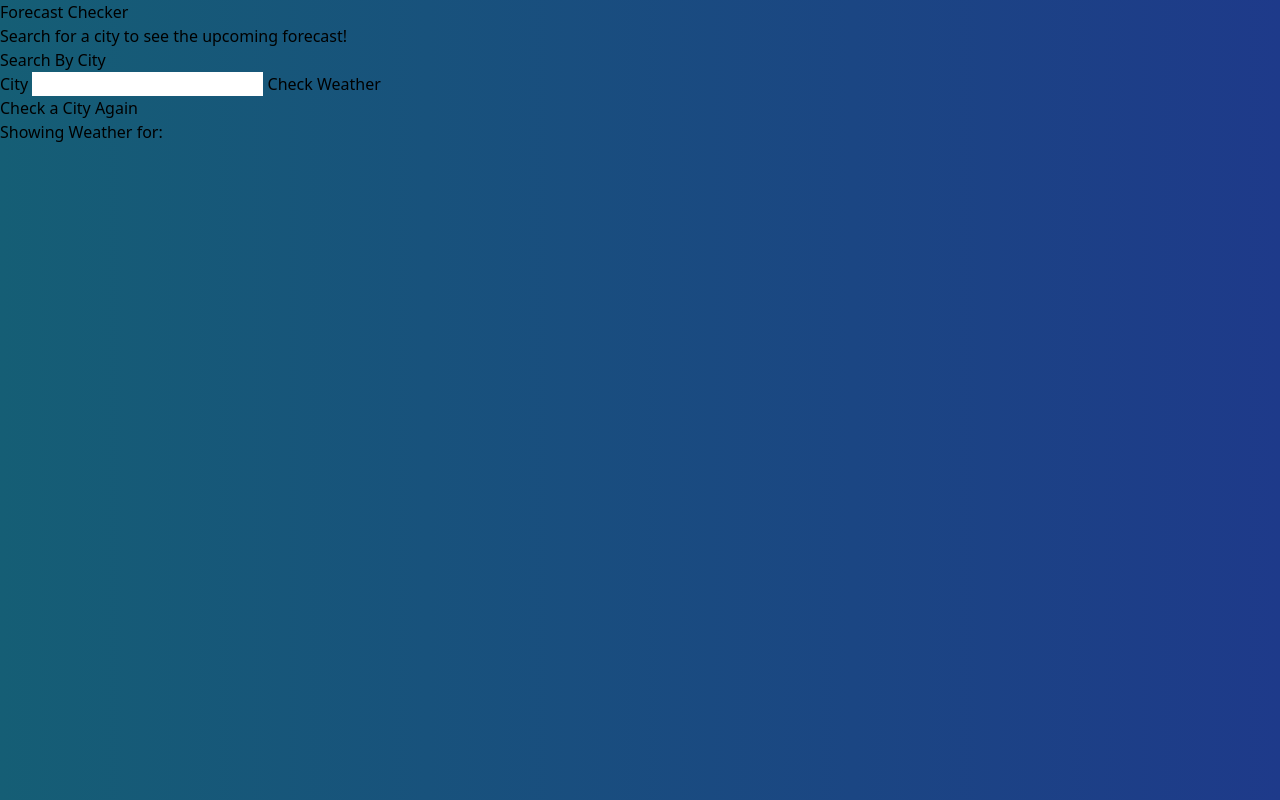
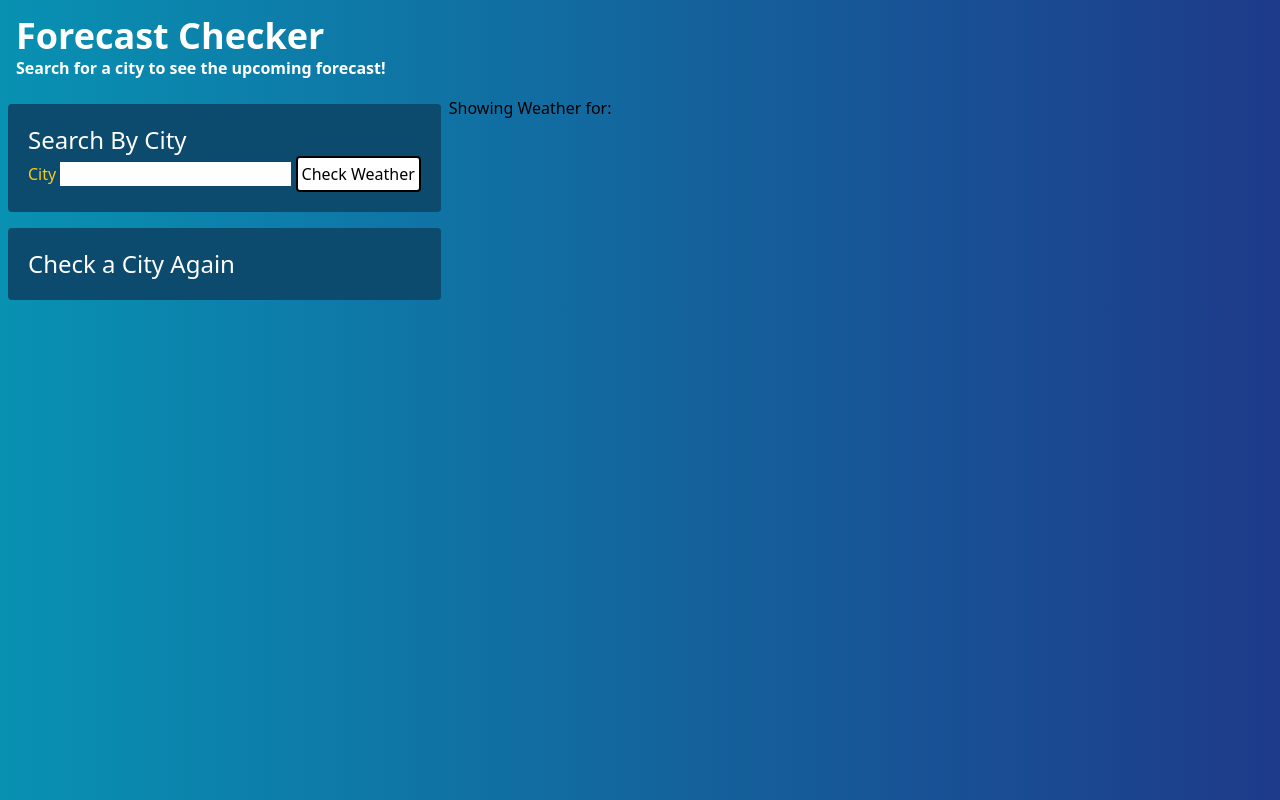
Before and after one commit to eabaynes/Weather-checker, a website: page index.html in a window 1280 px wide. Drawn offline with Linux system fonts and the light colour scheme.

Commit message:
add css form
add css 'check again'

```diff
--- a/index.html
+++ b/index.html
@@ -7,28 +7,31 @@
         <title>Weather Checker</title>
     </head>
 
-    <body class="bg-gradient-to-r from-cyan-800 to-blue-900">
-        <header>
-            <h1>Forecast Checker</h1>
-            <h2>Search for a city to see the upcoming forecast!</h2>
+    <body class="bg-gradient-to-r from-cyan-600 to-blue-900">
+        <header class="p-4">
+            <h1 class="text-4xl font-bold text-white">Forecast Checker</h1>
+            <h2 class="font-semibold text-white">Search for a city to see the upcoming forecast!</h2>
         </header>
 
-        <main>
-            <!-- form to search city, left side column -->
-            <form>
-                <legend>Search By City</legend>
+        <main class="flex">
+            <div class="flex flex-col">
+                <form class=" bg-sky-900 p-5 m-2 text-white rounded">
+                    <legend class="text-2xl">Search By City</legend>
                     <div>
-                    <label>City</label>
+                        <label class="text-yellow-400">City</label>
                         <input
                         type="text"
                         id="city"/>
-                    <button type="submit">Check Weather</button>
+                        <button class="bg-white p-1 border-2 border-solid rounded border-black  text-black" type="submit">Check Weather</button>
                     </div>
                 </form>
                 <!-- favorites list, left side column, under search bar -->
-            <section>
+                <section class="flex flex-col bg-sky-900 text-white text-2xl rounded p-5 m-2">
                     <h2>Check a City Again</h2>
                 </section>
+            </div>
+            <!-- form to search city, left side column -->
+
             <!-- display results for search, right side -->
             <section>
                 <h2>Showing Weather for: <span id="city-searched"></span></h2>
```
Also changed, not shown: dist/output.css. Lines whose indentation alone changed are shown as unchanged.
